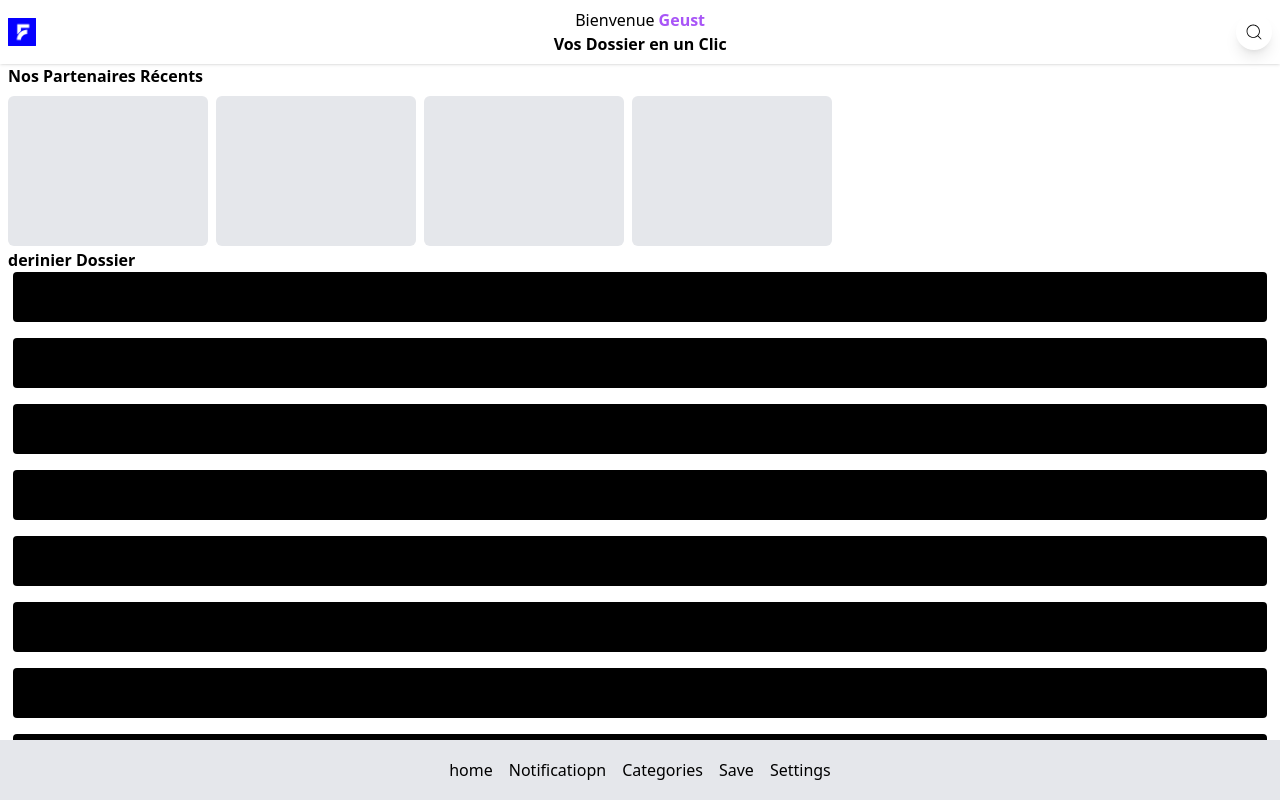
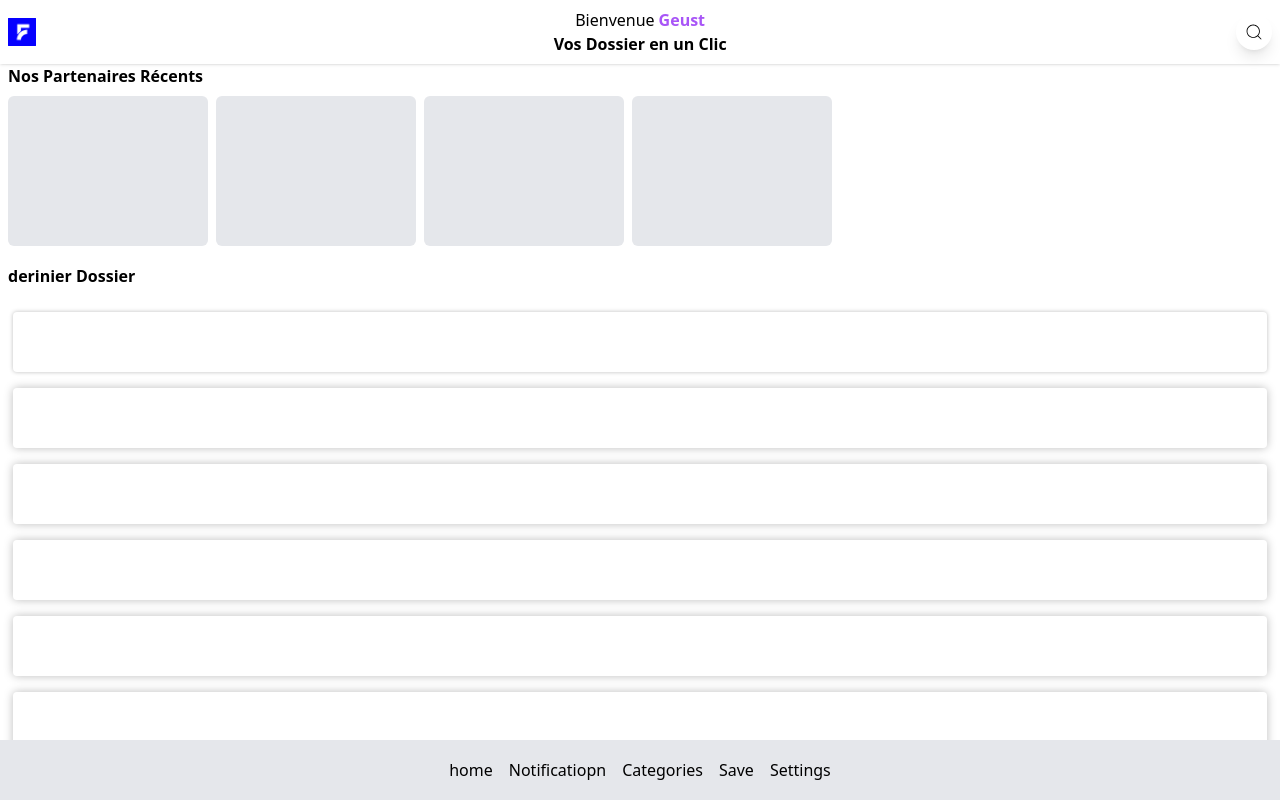
Before and after one commit to imadbenmadi/Djezzy-Event, a React (Vite) app: page / in a window 1280 px wide. Built offline with nearby package versions, Linux system fonts and the light colour scheme.

Commit message:
Last eddits in  'last' components

```diff
--- a/src/Components/HomeComponents/Latest.jsx
+++ b/src/Components/HomeComponents/Latest.jsx
@@ -3,16 +3,32 @@ import React from 'react'
 export default function Latest() {
   return (
       <div>
-          <div className=" ml-2 font-bold">derinier Dossier </div>
+          <div className=" ml-2 mt-4 mb-6 font-bold">derinier Dossier </div>
           <div className=" flex flex-col gap-4 ">
-              <div className=" w-[98%] h-[50px] m-auto rounded bg-black"></div>
-              <div className=" w-[98%] h-[50px] m-auto rounded bg-black"></div>
-              <div className=" w-[98%] h-[50px] m-auto rounded bg-black"></div>
-              <div className=" w-[98%] h-[50px] m-auto rounded bg-black"></div>
-              <div className=" w-[98%] h-[50px] m-auto rounded bg-black"></div>
-              <div className=" w-[98%] h-[50px] m-auto rounded bg-black"></div>
-              <div className=" w-[98%] h-[50px] m-auto rounded bg-black"></div>
-              <div className=" w-[98%] h-[50px] m-auto rounded bg-black"></div>
+              <div
+                  className=" w-[98%] h-[60px] m-auto rounded "
+                  style={{ boxShadow: "0px 0px 4px #bdbdbd" }}
+              ></div>
+              <div
+                  className=" w-[98%] h-[60px] m-auto rounded "
+                  style={{ boxShadow: "0px 0px 10px #bdbdbd" }}
+              ></div>{" "}
+              <div
+                  className=" w-[98%] h-[60px] m-auto rounded "
+                  style={{ boxShadow: "0px 0px 10px #bdbdbd" }}
+              ></div>{" "}
+              <div
+                  className=" w-[98%] h-[60px] m-auto rounded "
+                  style={{ boxShadow: "0px 0px 10px #bdbdbd" }}
+              ></div>{" "}
+              <div
+                  className=" w-[98%] h-[60px] m-auto rounded "
+                  style={{ boxShadow: "0px 0px 10px #bdbdbd" }}
+              ></div>{" "}
+              <div
+                  className=" w-[98%] h-[60px] m-auto rounded "
+                  style={{ boxShadow: "0px 0px 10px #bdbdbd" }}
+              ></div>{" "}
           </div>
       </div>
   );
```
